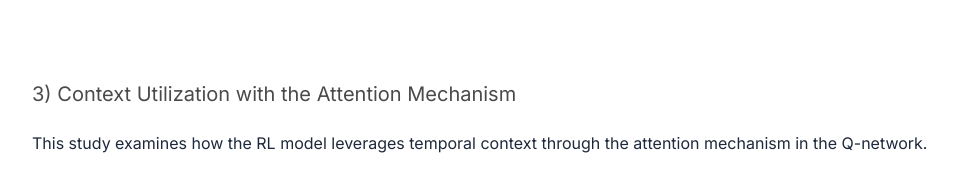
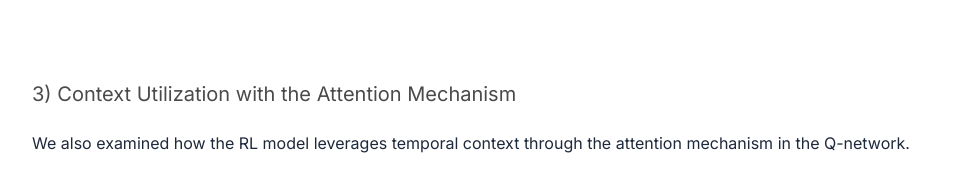
Before and after one commit to OdedMous/RL-Based-Clinical-Agent, a plain HTML site: page index.html in a window 1280 px wide. Shown: the part 7240-7432 px from the top of the page, without its empty margins (152-1126 px from the left). Drawn offline with nearby package versions, Linux system fonts and the light colour scheme; some icons are missing.

Commit message:
Update index.html

```diff
--- a/index.html
+++ b/index.html
@@ -543,7 +543,7 @@ In this paper, we describe a novel, one minute-by-minute RL model that includes
         <h3 class="subtitle">3) Context Utilization with the Attention Mechanism</h3>
 
     <p>
-      This study examines how the RL model leverages temporal context through the attention mechanism in the Q-network.
+      We also examined how the RL model leverages temporal context through the attention mechanism in the Q-network.
     </p>
 
     <!-- Passage 1: Effect of Context Size (image left) -->
```
